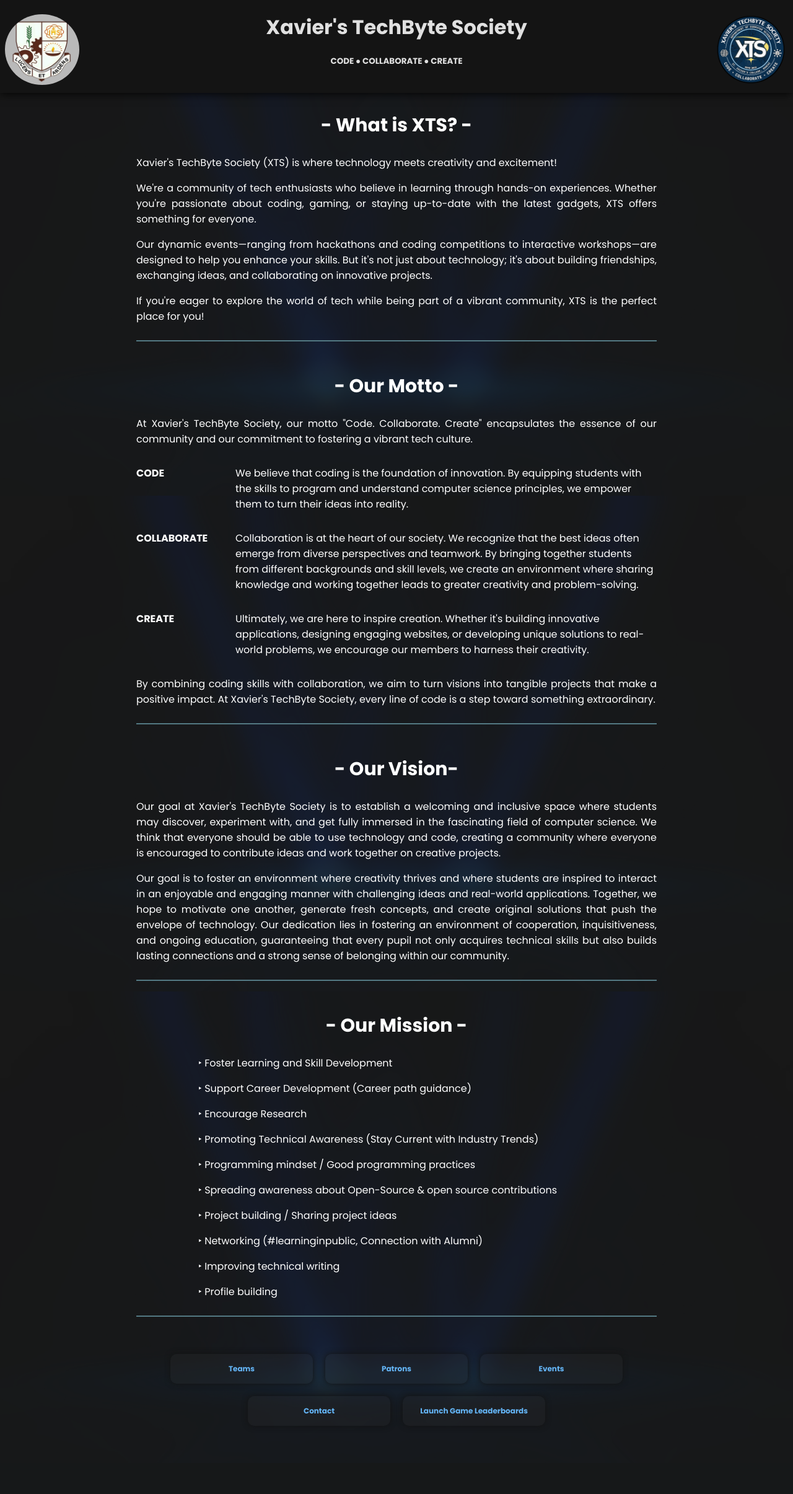
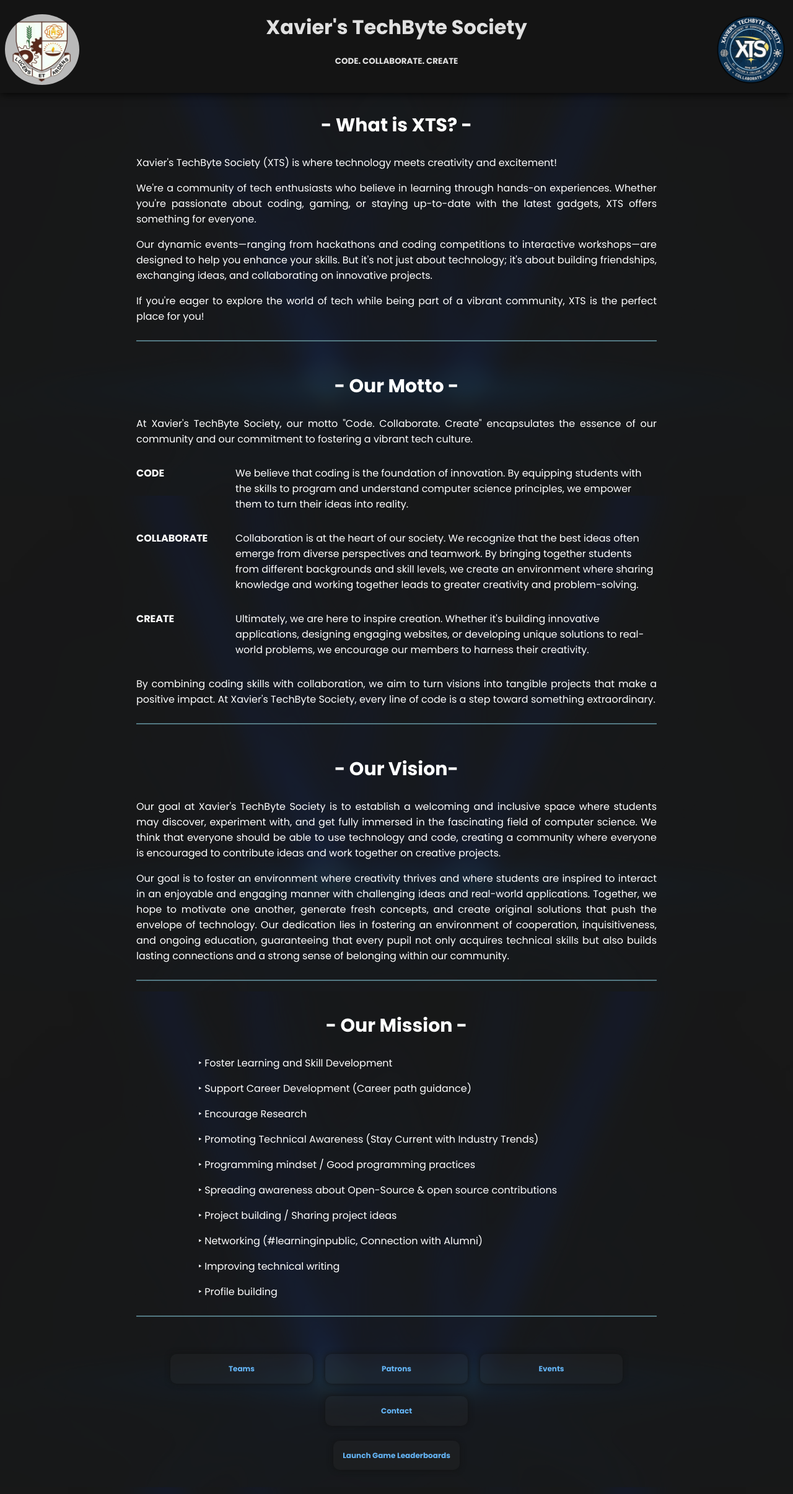
Before and after one commit to jyotirmay-exe/xts-web, a Flask app: page / in a window 1280 px wide. Shown: the whole page at 62% size. Before the commit the page ends 2282 px from the top, so only its background shows below. Run offline with Flask 3, Linux system fonts and the light colour scheme; parts of the project's set-up code (start-up, migrations or seed data) failed here and were passed over.

Commit message:
macro update

```diff
--- a/templates/pageTemplate.html
+++ b/templates/pageTemplate.html
@@ -4,7 +4,7 @@
     <img src="/static/assets/sxcicon.jpg" style="border-radius: 50%;" class="icon sxc-icon" alt="Home">
     <div class="title-container">
         <h1 class="titleh1">Xavier's TechByte Society</h1>
-        <h6>CODE ● COLLABORATE ● CREATE</h6>
+        <h6>CODE. COLLABORATE. CREATE</h6>
     </div>
     <img src="/static/assets/android-chrome-512x512.png" class="icon xts-icon" alt="Members">
 </div>
@@ -19,7 +19,10 @@
     <a href="/patrons">Patrons</a>
     <a href="/events">Events</a>
     <a href="#contact">Contact</a>
-    <a href="/launch_game_leaderboards">Launch Game Leaderboards</a>
+    <hr>
+    <div class="big-button">
+        <a href="/launch_game_leaderboards">Launch Game Leaderboards</a>
+    </div>
 </div>
 
 {% endmacro %}
```
